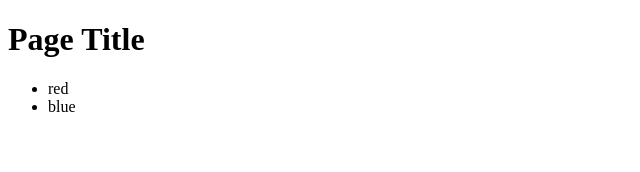
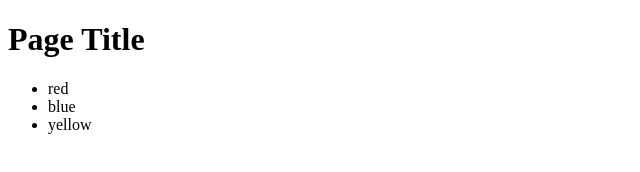
Before and after one commit to serhiimakarchuk/my-project3, a plain HTML site: page index.html in a window 1280 px wide. Shown: the full height of the page, 0-640 px from the left. Drawn offline with Linux system fonts and the light colour scheme.

Commit message:
add yellow colour

```diff
--- a/index.html
+++ b/index.html
@@ -10,6 +10,7 @@
   <ul>
     <li>red</li>
     <li>blue</li>
+    <li>yellow</li>
   </ul>
 </body>
 </html>
```
